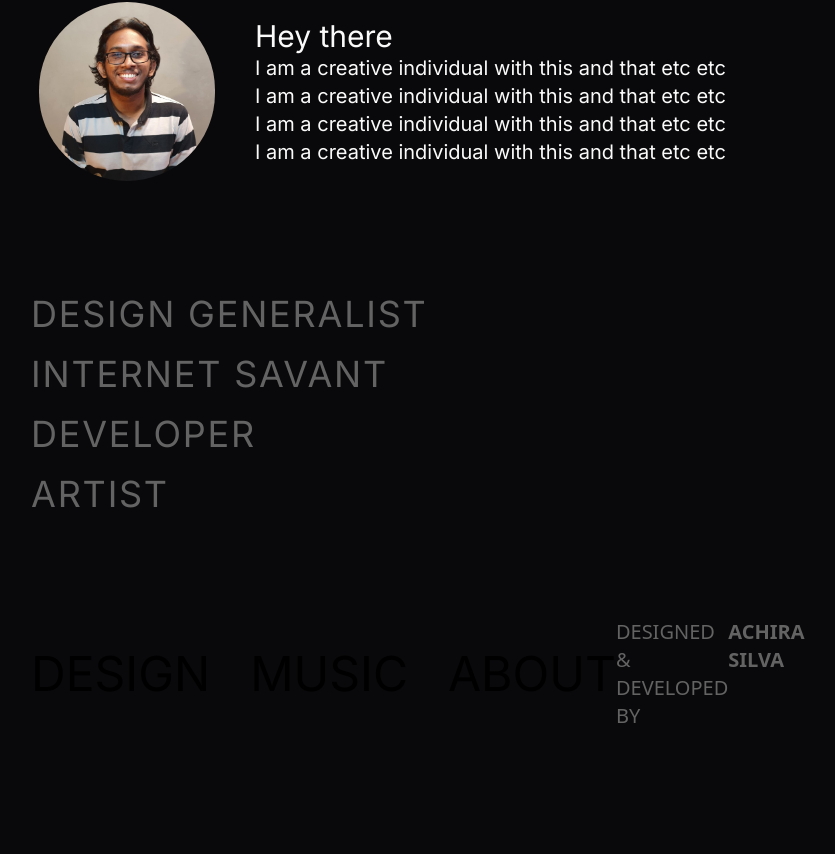
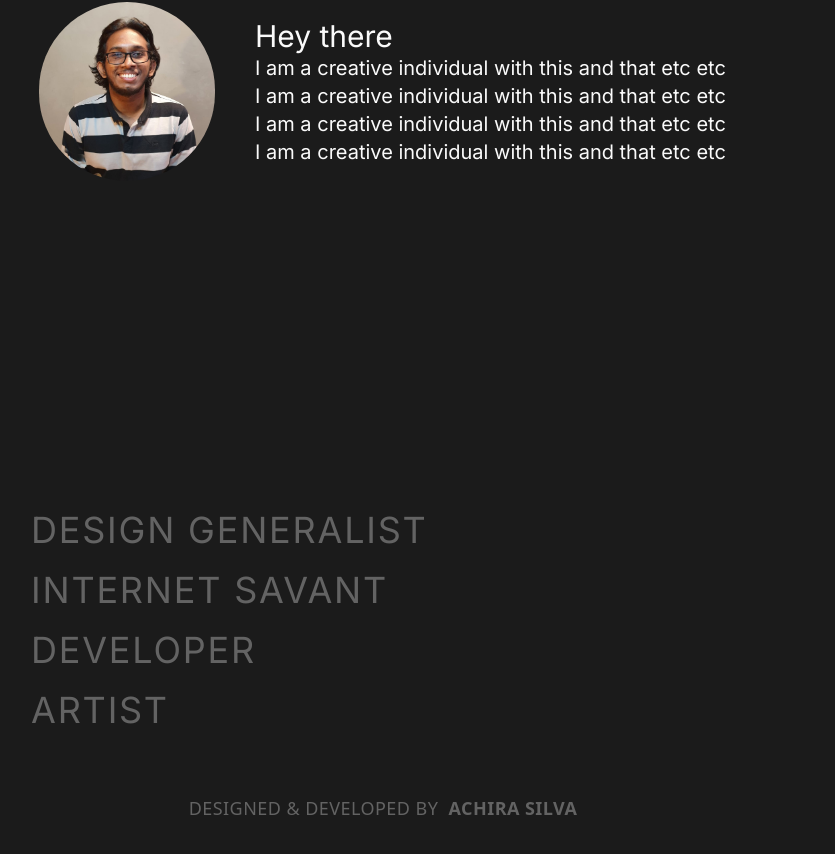
Before and after one commit to achira7/acira-design-portfolio, a React (Vite) app in the folder frontend/: page / in a window 1280 px wide. Shown: the part 136-990 px from the top of the page, without its empty margins (257-1092 px from the left). Before the commit the page ends 898 px from the top, so only its background shows below. Built offline with nearby package versions, Linux system fonts and the light colour scheme; the HTML template or start-up script is replaced by a standard one.

Commit message:
added footer

```diff
--- a/frontend/src/App.jsx
+++ b/frontend/src/App.jsx
@@ -6,6 +6,7 @@ import Home from "./pages/Home";
 import  Designs  from "./pages/Designs";
 import About from "./pages/About";
 import NavBar from "./components/NavBar";
+import Footer from "./components/footer";
 
 function App() {
   return (
@@ -17,6 +18,7 @@ function App() {
           <Route path="/design" element={<Designs />} />
           <Route path="/about" element={<About />} />
         </Routes>
+        <Footer />
       </div>
     </Router>
   );
--- a/frontend/src/components/NavBar.jsx
+++ b/frontend/src/components/NavBar.jsx
@@ -16,7 +16,7 @@ const NavBar = () => {
         {/* Menu Items - Right Aligned */}
         <div className="flex-1 flex justify-end mr-10">
           <div className="flex font-primary font-medium text-primary gap-20 text-xl"> {/* Changed gap to 16 */}
-            <a href="/" className="hover:text-red transition duration-500">
+            <a href="/" className="hover:text-blue transition duration-500">
               home
             </a>
             <a href="/design" className="hover:text-red transition duration-500">
--- /dev/null
+++ b/frontend/src/components/footer.jsx
@@ -0,0 +1,24 @@
+import React from 'react'
+
+const footer = () => {
+  return (
+    <footer className="flex justify-center items-center p-8 w-full">
+        {/* <div className="flex font-primary text-blue gap-10 text-5xl ">
+          <a href="/design" className="hover:text-red transition duration-700">
+            DESIGN
+          </a>
+          <a href="/music" className="hover:text-red transition duration-700">
+            MUSIC
+          </a>
+          <a href="/about" className="hover:text-red transition duration-700">
+            ABOUT
+          </a>
+        </div> */}
+        <div className="flex font-secondary text-gray text-lg tracking-wide">
+          DESIGNED & DEVELOPED BY &nbsp; <b>ACHIRA SILVA</b>
+        </div>
+      </footer>
+  )
+}
+
+export default footer
--- a/frontend/src/index.css
+++ b/frontend/src/index.css
@@ -19,12 +19,13 @@
 
 
   .dark {
-    --background: 9, 9, 11;
+    --background: 27, 27, 27;
     --border: 87, 87, 87;
 
     --primary: 250, 250, 250;
     --red: 144,59,59,255;
     --gray: 99, 99, 99, 1;
+    --blue: 0, 139, 248;
 
     --card-primary-top: 237,237,237, 1;
 
--- a/frontend/src/pages/Home.jsx
+++ b/frontend/src/pages/Home.jsx
@@ -45,22 +45,7 @@ const Home = () => {
       </div>
 
       {/* Footer */}
-      <footer className="flex justify-between items-center p-8">
-        <div className="flex font-primary text-blue gap-10 text-5xl ">
-          <a href="/design" className="hover:text-red transition duration-700">
-            DESIGN
-          </a>
-          <a href="/music" className="hover:text-red transition duration-700">
-            MUSIC
-          </a>
-          <a href="/about" className="hover:text-red transition duration-700">
-            ABOUT
-          </a>
-        </div>
-        <div className="flex font-secondary font-medium text-gray text-xl">
-          DESIGNED & DEVELOPED BY <b>ACHIRA SILVA</b>
-        </div>
-      </footer>
+
     </div>
   );
 };
--- a/frontend/tailwind.config.js
+++ b/frontend/tailwind.config.js
@@ -16,6 +16,7 @@ export default {
         primary: "rgba(var(--primary))",
         red: "rgba(var(--red))",
         gray: "rgba(var(--gray))",
+        blue: "rgba(var(--blue))",
       },
 
     },
```
